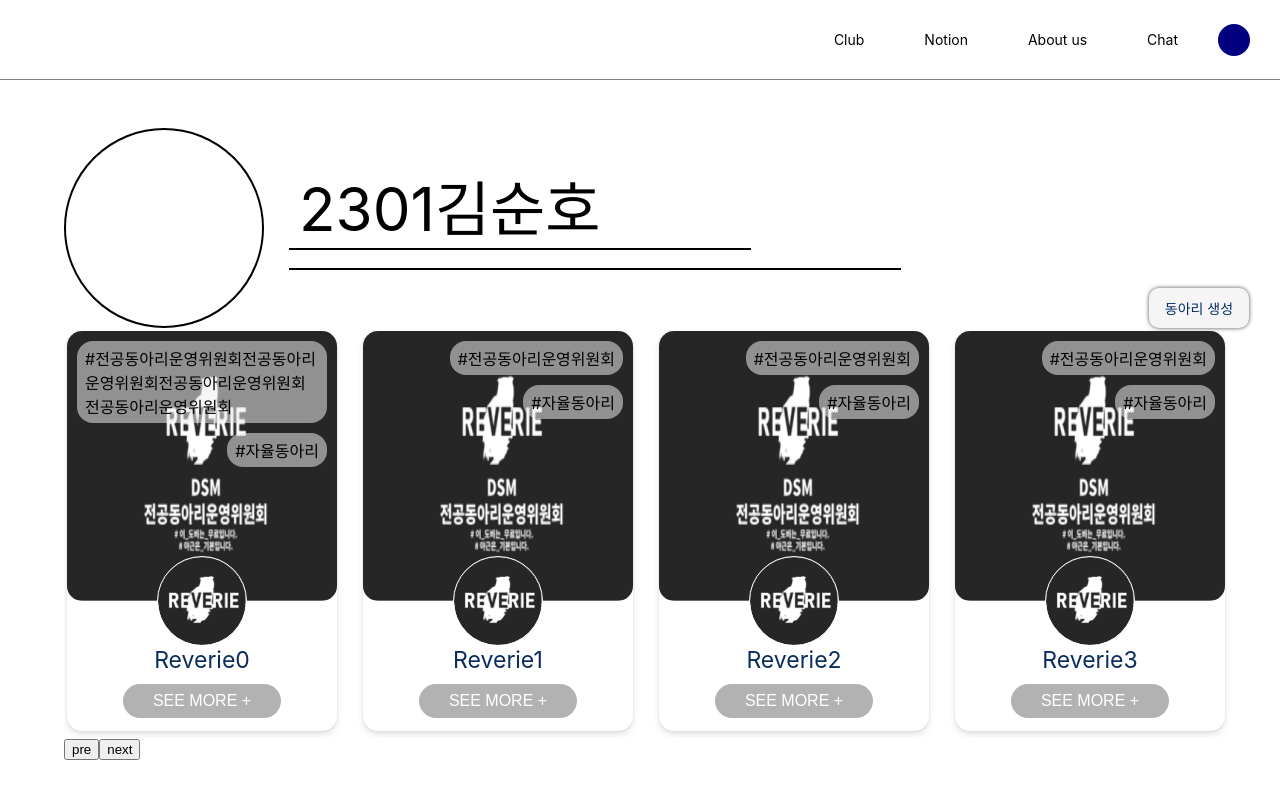
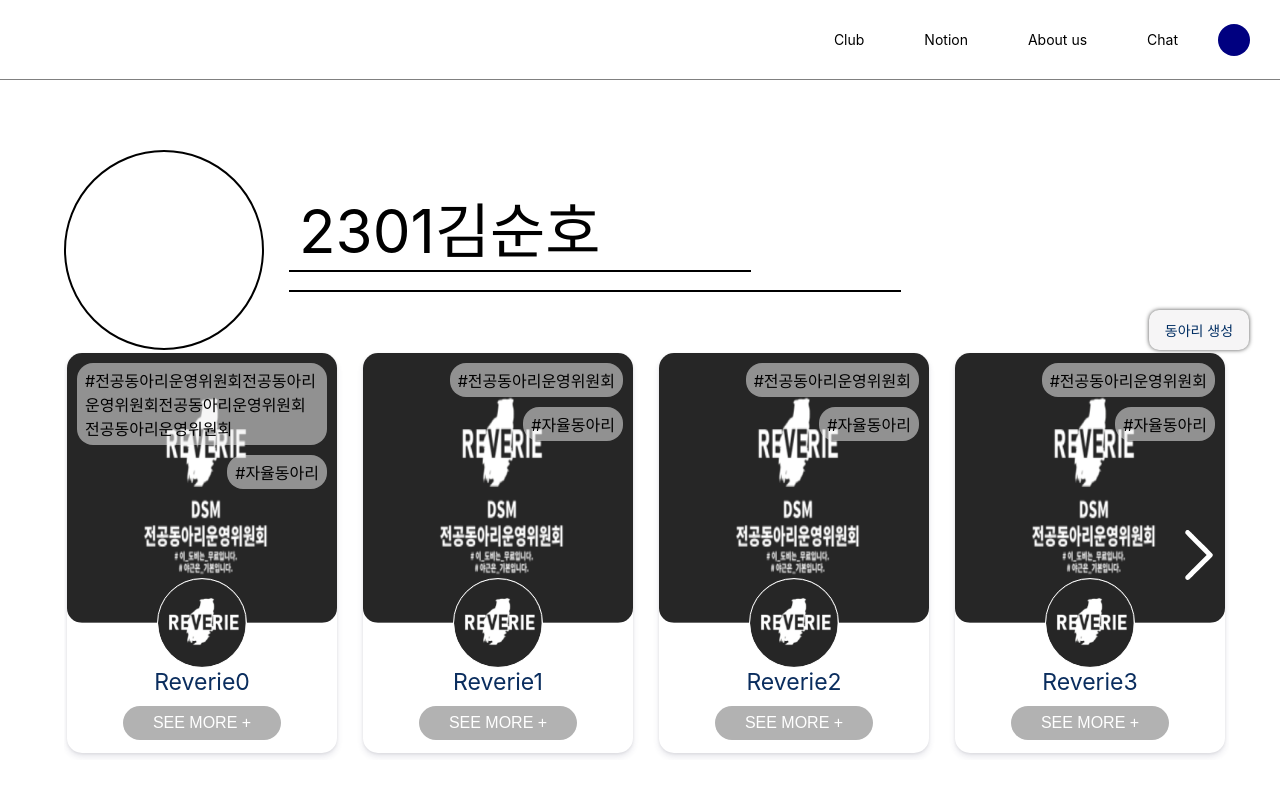
Before and after one commit to RE-VEL/REVEL-frontend-V1, a Next.js app: page /profile in a window 1280 px wide. Built offline with nearby package versions, Linux system fonts and the light colour scheme.

Commit message:
Style: button 스타일 적용 및 범위 양 끝에 위치할 시 버튼을 숨긴다

```diff
--- a/pages/profile.tsx
+++ b/pages/profile.tsx
@@ -5,6 +5,7 @@
 import { card } from '../interface/card';
 import Card from '../components/card/card';
 import { useState } from 'react';
+import { css } from '@emotion/react';
 
 const cards = [
   {
@@ -76,17 +77,17 @@
 ];
 
 const MyProfile: NextPage = () => {
-  const [clubScroll, setClubScroll] = useState<number>(0);
+  const [scrollNum, setScrollNum] = useState<number>(0);
 
   const preClub = () => {
-    if (clubScroll) {
-      setClubScroll((pre) => pre - 1);
+    if (scrollNum) {
+      setScrollNum((pre) => pre - 1);
     }
   };
 
   const nextClub = () => {
-    if (Math.floor(cards.length / 4) !== clubScroll) {
-      setClubScroll((pre) => pre + 1);
+    if (Math.floor(cards.length / 4) !== scrollNum) {
+      setScrollNum((pre) => pre + 1);
     }
   };
 
@@ -103,22 +104,63 @@
       </InfoWraper>
       <div>
         <MyClub>
-          {cards.slice(clubScroll * 4, clubScroll * 4 + 4).map((card: card) => (
+          {cards.slice(scrollNum * 4, scrollNum * 4 + 4).map((card: card) => (
             <Card key={card.id} card={card}></Card>
           ))}
+          <PrevBtn onClick={preClub} scrollNum={!!scrollNum} />
+          <NextBtn
+            onClick={nextClub}
+            scrollNum={Math.floor(cards.length / 4) !== scrollNum}
+          />
         </MyClub>
-        <button onClick={preClub}>pre</button>
-        <button onClick={nextClub}>next</button>
       </div>
     </MyPage>
   );
 };
+
+const NextBtn = styled.button`
+  border: none;
+  position: absolute;
+  top: 50%;
+  right: 10px;
+  background-color: transparent;
+  cursor: pointer;
+  width: 40px;
+  height: 50px;
+  padding: 0;
+  display: block;
+  transform: translate(0, -50%);
+
+  background-image: url('/img/nextBtn.svg');
+  background-position: center;
+  background-repeat: no-repeat;
+  background-size: cover;
+
+  ${({ scrollNum }: { scrollNum: boolean }) =>
+    scrollNum ||
+    css`
+      display: none;
+    `}
+`;
+
+const PrevBtn = styled(NextBtn)`
+  transform: translate(0, -50%) rotate(180deg);
+  right: 0;
+  left: 10px;
+
+  ${({ scrollNum }: { scrollNum: boolean }) =>
+    scrollNum ||
+    css`
+      display: none;
+    `}
+`;
 
 const MyClub = styled.div`
   width: 1165px;
   height: 410px;
   display: flex;
   gap: 20px;
+  position: relative;
 
   overflow: hidden;
 `;
```
